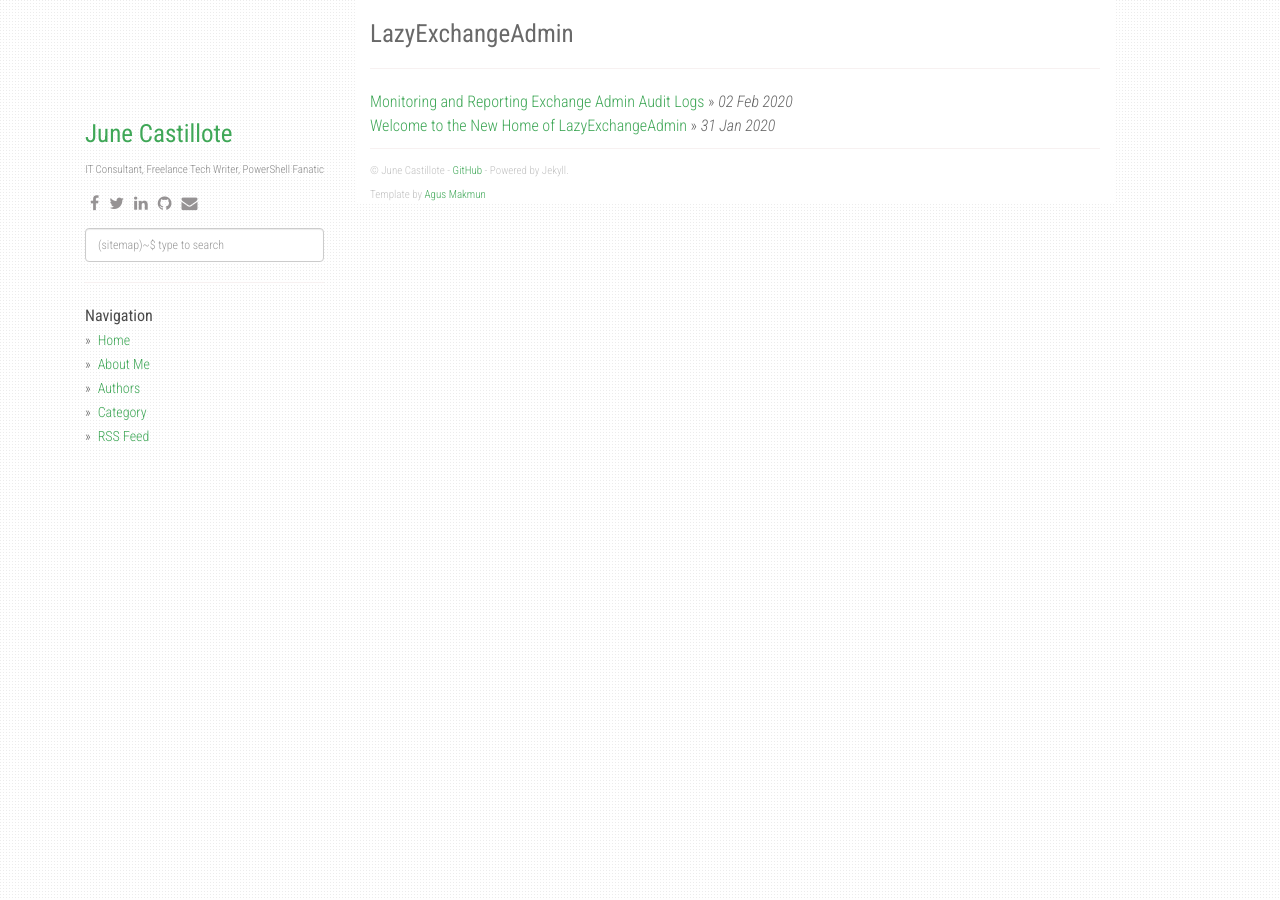
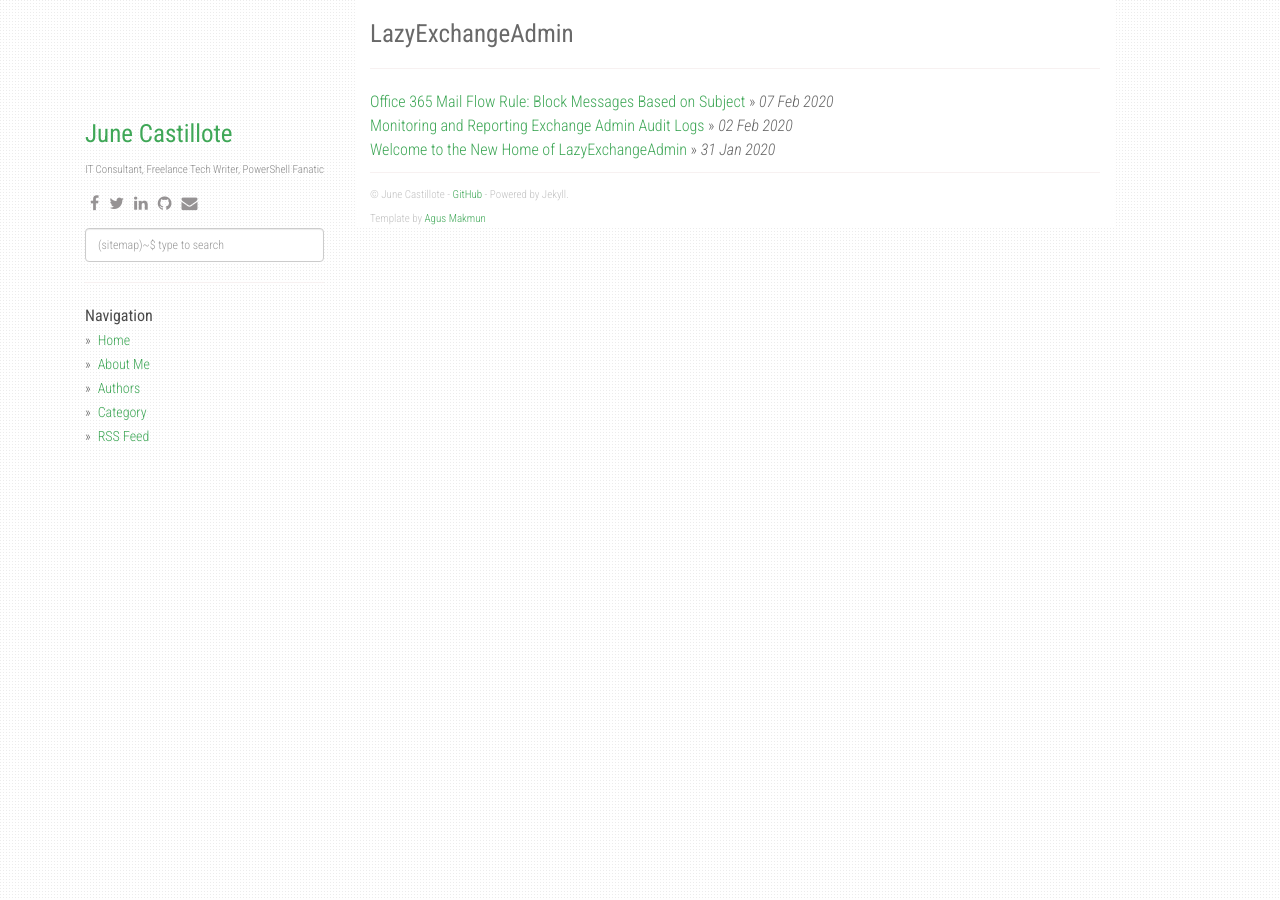
Before and after one commit to junecastillote/junecastillote.github.io, a Jekyll site: the page built from index.html, in a window 1280 px wide. Built offline with Jekyll 4.4.1, drawn with Linux system fonts in a browser that asks for light colours; nearby versions of some CDN libraries; the list of posts is cut into pages by our own code; part of the change alters nothing that is shown.

Commit message:
post update

```diff
--- a/_drafts/2020-02-07-block-subject-mailflow-rule.md
+++ b/_posts/2020-02-07-o365-block-subject-mailflow-rule.md
@@ -5,8 +5,6 @@ date:   2020-02-07 23:10:0 +0800
 categories: [Office 365]
 author: Mark Daniel Dimalanta
 ---
-# Office 365 Mail Flow Rule: Block Messages Based on Subject
-
 Email is a vital business enabler in most organizations, and it is a trusted medium of communication in which business or personal information is often shared. This makes email a prime target for attackers and interceptors.
 
 Spam and phishing are the most common types of threats that an Exchange administrator must work on. However, these threats can be tricky, and at times, you may need to resort to using [*mail flow rules*](https://docs.microsoft.com/en-us/exchange/security-and-compliance/mail-flow-rules/mail-flow-rules) to combat those that made it past the perimeter mail checks.
@@ -70,7 +68,7 @@ Follow the steps below to create a mail flow rule that will block all incoming a
 
     ![IMAGE_Untitled%2010.png](https://raw.githubusercontent.com/junecastillote/junecastillote.github.io/master/static/img/_posts/block-subject-mailflow-rule/Untitled%2010.png)
 
-    Priority indicates the order that the rules are applied to messages. The default priority is based on when the rule is created (older rules have a higher priority than newer rules, and higher priority rules are processed before lower priority rules). 0 will be the top in the priority list.
+    > *NOTE: Priority indicates the order that the rules are applied to messages. The default priority is based on when the rule is created (older rules have a higher priority than newer rules, and higher priority rules are processed before lower priority rules). 0 will be the top in the priority list.*
 
 - Leave the audit option to **Not specified** as we have no intention to audit the number of times this rule will be matched.
 
@@ -86,9 +84,7 @@ Follow the steps below to create a mail flow rule that will block all incoming a
 
 - Click **Save**
 
-    ![IMAGE_Untitled%2014.png](https://raw.githubusercontent.com/junecastillote/junecastillote.github.io/master/static/img/_posts/block-subject-mailflow-rule/Untitled%2014.png)
-
-After mail flow rule is created or modified, it can take up to 30 minutes for the new or updated rule to be applied to messages.
+> *NOTE: After mail flow rule is created or modified, it can take up to 30 minutes for the new or updated rule to be applied to messages.*
 
 - Refer to the screenshot below for the complete settings of the mail flow rule.
 
```
